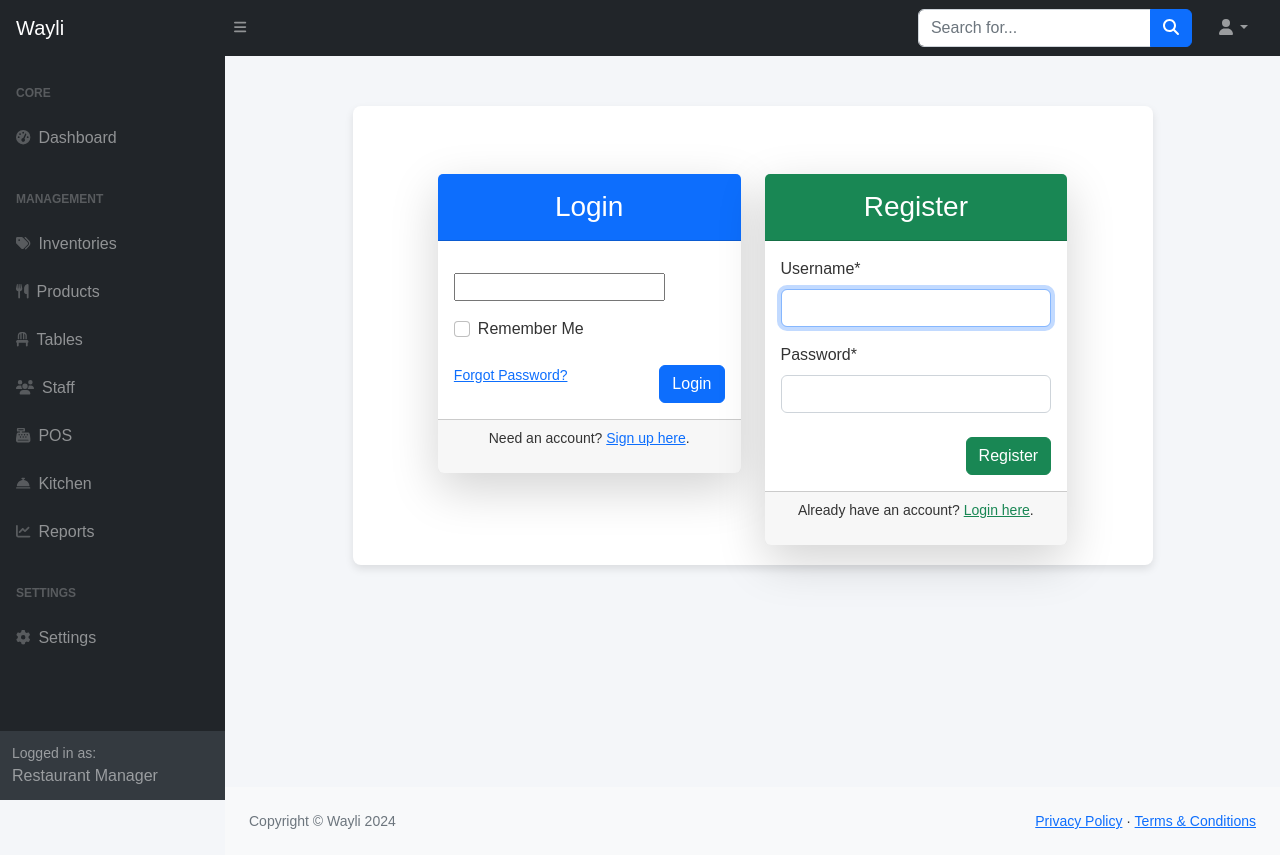
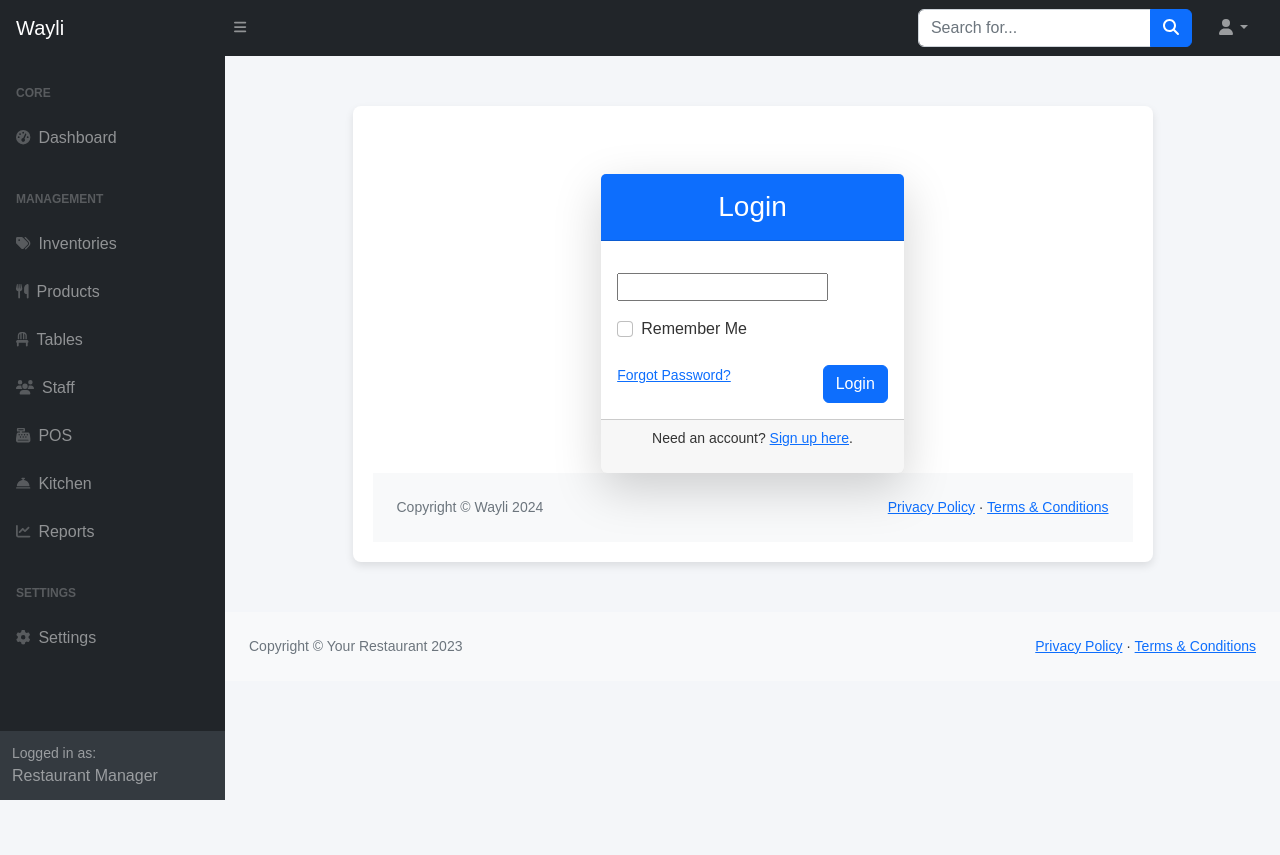
Before and after one commit to jay-only/wayli_rms, a Django app: page /login/ in a window 1280 px wide. Shown: the top 855 px of the page. After the commit the page ends 800 px from the top, so only its background shows below. Run offline with Django 5.2, Linux system fonts and the light colour scheme; some libraries are stand-ins or nearby versions.

Commit message:
update login page

```diff
--- a/server/users/templates/users/login.html
+++ b/server/users/templates/users/login.html
@@ -52,30 +52,6 @@
                                 </div>
                             </div>
 
-                            <!-- Register Section -->
-                            <div class="col-lg-5">
-                                <div class="card shadow-lg border-0 rounded-lg">
-                                    <div class="card-header bg-success text-white">
-                                        <h3 class="text-center font-weight-bold my-2">Register</h3>
-                                    </div>
-                                    <div class="card-body">
-                                        <form method="POST" enctype="multipart/form-data">
-                                            {% csrf_token %}
-                                            {{ form|crispy }}
-                                            <div class="d-flex justify-content-end mt-4">
-                                                <button type="submit" class="btn btn-success">Register</button>
-                                            </div>
-                                        </form>
-                                    </div>
-                                    <div class="card-footer text-center">
-                                        <p class="small">Already have an account? <a href="{% url 'login' %}" class="text-success">Login here</a>.</p>
-                                    </div>
-                                </div>
-                            </div>
-                        </div>
-                    </div>
-                </main>
-            </div>
 
             <!-- Footer -->
             <div id="layoutAuthentication_footer">
```
